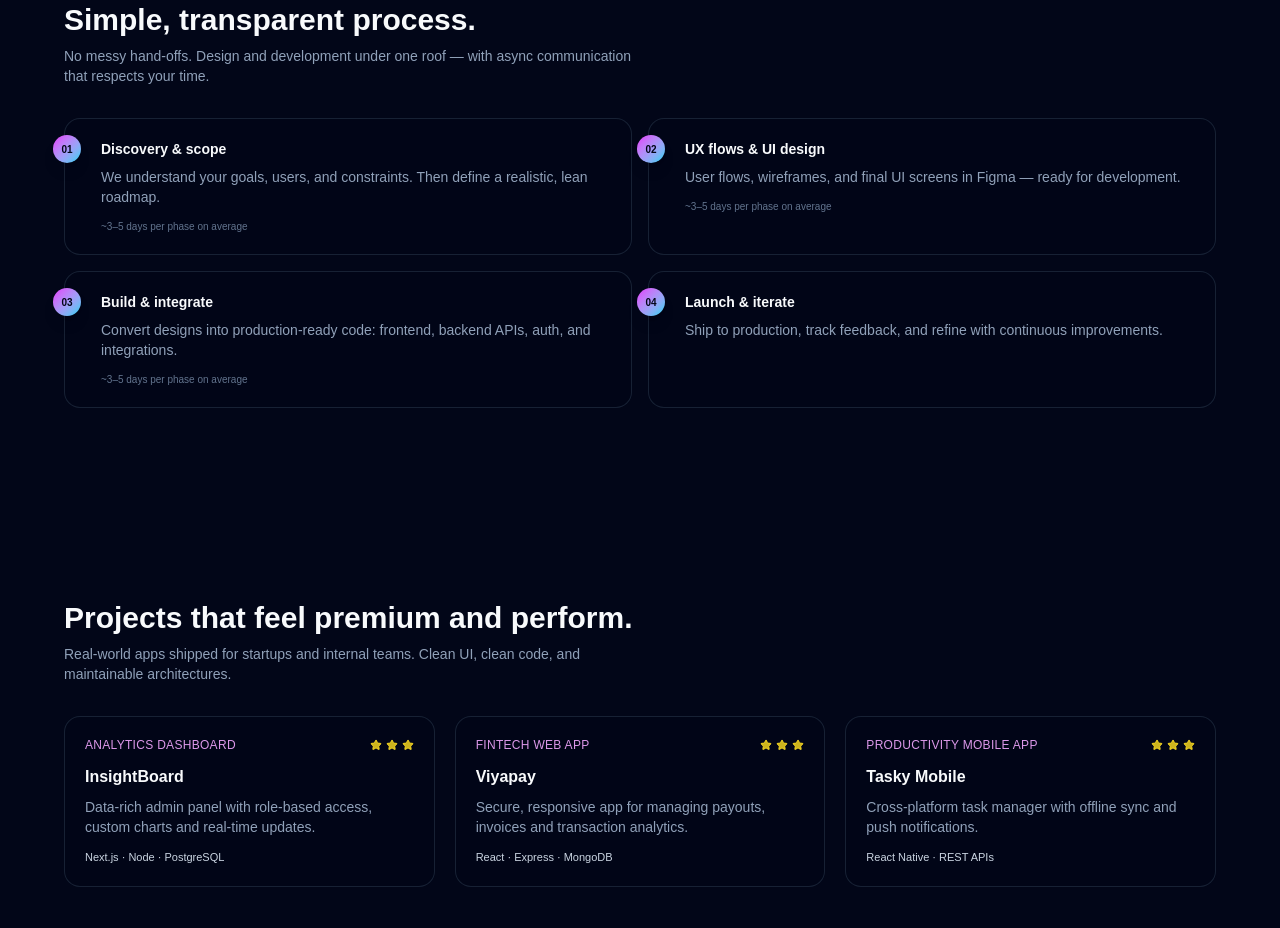
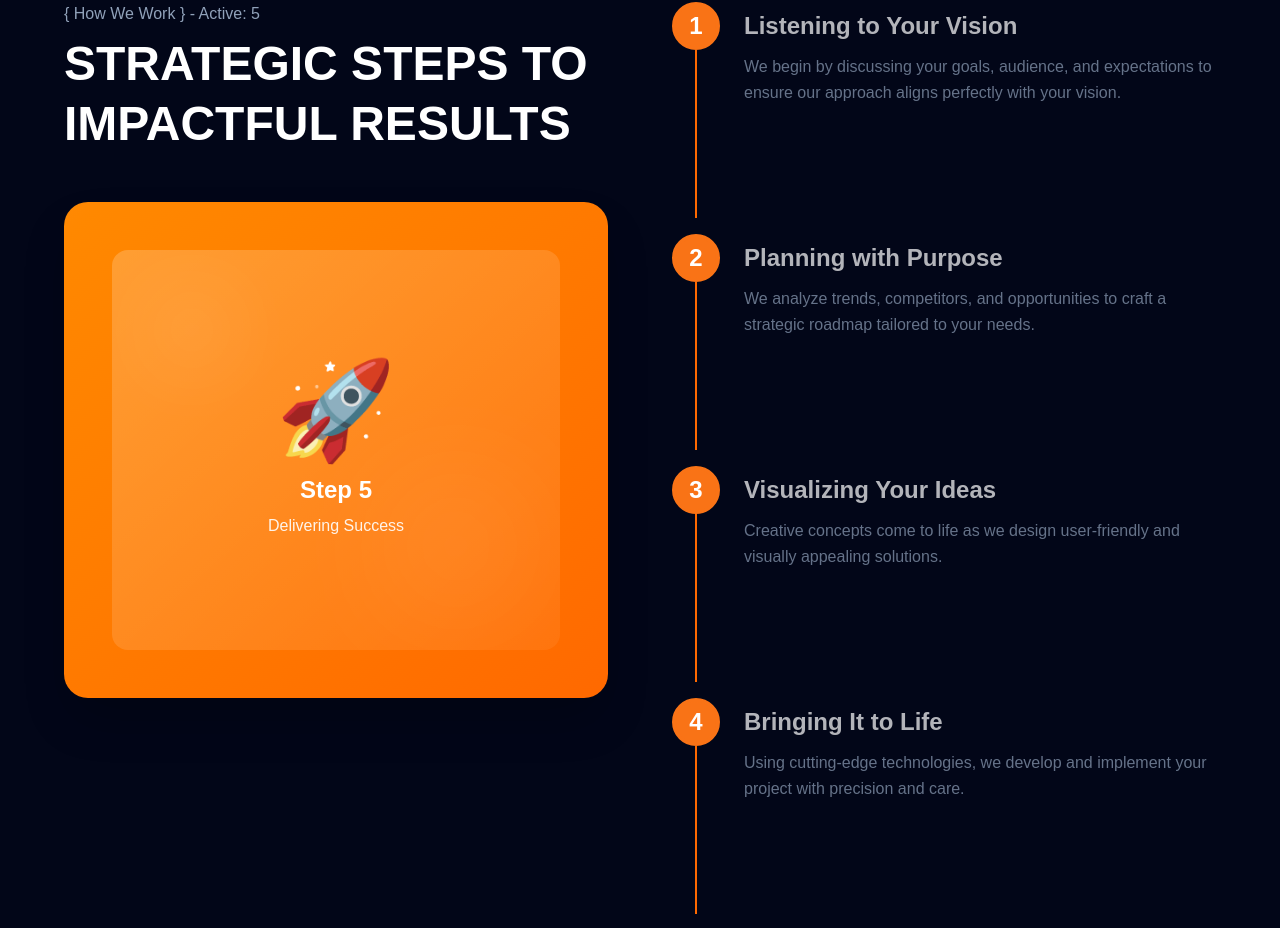
Before and after one commit to viyainfo/portfolio, a Next.js app: page / in a window 1280 px wide. Shown: the part 4878-5806 px from the top of the page. Built offline with nearby package versions, Linux system fonts and the light colour scheme.

Commit message:
feat: enhance Process section with dynamic step tracking, improved layout, and animated visuals

```diff
--- a/components/sections/Process.tsx
+++ b/components/sections/Process.tsx
@@ -1,79 +1,252 @@
 "use client";
 
-import { motion } from "framer-motion";
+import { motion, useScroll, useTransform, useInView, AnimatePresence } from "framer-motion";
 import { Section } from "@/components/layout/Section";
 import { fadeUp, staggerContainer } from "@/lib/motion";
+import Image from "next/image";
+import { useRef, useState, useEffect } from "react";
 
 export function Process() {
+  const containerRef = useRef<HTMLDivElement>(null);
+  const [activeStep, setActiveStep] = useState(1);
+  const [isSticky, setIsSticky] = useState(true);
+
+  console.log('Current activeStep:', activeStep);
+
+  const { scrollYProgress } = useScroll({
+    target: containerRef,
+    offset: ["start center", "end center"]
+  });
+
+  // Refs for each step
+  const step1Ref = useRef(null);
+  const step2Ref = useRef(null);
+  const step3Ref = useRef(null);
+  const step4Ref = useRef(null);
+  const step5Ref = useRef(null);
+  const endTriggerRef = useRef(null);
+
+  const step1InView = useInView(step1Ref, {
+    margin: "-100px 0px -60% 0px"
+  });
+  const step2InView = useInView(step2Ref, {
+    margin: "-100px 0px -60% 0px"
+  });
+  const step3InView = useInView(step3Ref, {
+    margin: "-100px 0px -60% 0px"
+  });
+  const step4InView = useInView(step4Ref, {
+    margin: "-100px 0px -60% 0px"
+  });
+  const step5InView = useInView(step5Ref, {
+    margin: "-100px 0px -60% 0px"
+  });
+
+  // Detect when scrolled past step 5
+  const endTriggerInView = useInView(endTriggerRef, {
+    margin: "-100px 0px -60% 0px"
+  });
+
+  // Update active step based on which step is in view (immediate sync)
+  useEffect(() => {
+    console.log('Steps in view:', { step1InView, step2InView, step3InView, step4InView, step5InView });
+    console.log('Current activeStep:', activeStep);
+
+    if (step5InView) {
+      console.log('Setting activeStep to 5');
+      setActiveStep(5);
+    } else if (step4InView) {
+      console.log('Setting activeStep to 4');
+      setActiveStep(4);
+    } else if (step3InView) {
+      console.log('Setting activeStep to 3');
+      setActiveStep(3);
+    } else if (step2InView) {
+      console.log('Setting activeStep to 2');
+      setActiveStep(2);
+    } else if (step1InView) {
+      console.log('Setting activeStep to 1');
+      setActiveStep(1);
+    }
+  }, [step1InView, step2InView, step3InView, step4InView, step5InView, activeStep]);
+
+  // Release sticky ONLY when scrolled past step 5 and end trigger is visible
+  useEffect(() => {
+   if (activeStep <= 5) {
+      setIsSticky(true);
+    }
+  }, [endTriggerInView, activeStep]);
+
   const steps = [
     {
-      step: "01",
-      title: "Discovery & scope",
-      desc: "We understand your goals, users, and constraints. Then define a realistic, lean roadmap.",
+      number: "1",
+      title: "Listening to Your Vision",
+      desc: "We begin by discussing your goals, audience, and expectations to ensure our approach aligns perfectly with your vision.",
+      icon: "👂",
+      color: "from-blue-400 to-blue-500",
+      ref: step1Ref,
     },
     {
-      step: "02",
-      title: "UX flows & UI design",
-      desc: "User flows, wireframes, and final UI screens in Figma — ready for development.",
+      number: "2",
+      title: "Planning with Purpose",
+      desc: "We analyze trends, competitors, and opportunities to craft a strategic roadmap tailored to your needs.",
+      icon: "📋",
+      color: "from-purple-400 to-purple-500",
+      ref: step2Ref,
     },
     {
-      step: "03",
-      title: "Build & integrate",
-      desc: "Convert designs into production-ready code: frontend, backend APIs, auth, and integrations.",
+      number: "3",
+      title: "Visualizing Your Ideas",
+      desc: "Creative concepts come to life as we design user-friendly and visually appealing solutions.",
+      icon: "🎨",
+      color: "from-pink-400 to-pink-500",
+      ref: step3Ref,
     },
     {
-      step: "04",
-      title: "Launch & iterate",
-      desc: "Ship to production, track feedback, and refine with continuous improvements.",
+      number: "4",
+      title: "Bringing It to Life",
+      desc: "Using cutting-edge technologies, we develop and implement your project with precision and care.",
+      icon: "⚙️",
+      color: "from-green-400 to-green-500",
+      ref: step4Ref,
+    },
+    {
+      number: "5",
+      title: "Delivering Success",
+      desc: "After a seamless launch, we provide ongoing support and optimization to ensure long-term success.",
+      icon: "🚀",
+      color: "from-orange-400 to-orange-500",
+      ref: step5Ref,
     },
   ];
 
   return (
     <Section id="process">
-      <motion.div
-        initial="hidden"
-        whileInView="visible"
-        viewport={{ once: true, margin: "-80px" }}
-        variants={staggerContainer}
+      <div ref={containerRef} className="grid lg:grid-cols-2 gap-12 lg:gap-16">
+        {/* LEFT COLUMN - Sticky Title & Animated Image */}
+        <div className={`self-start transition-all duration-300 ${isSticky ? 'lg:sticky lg:top-24' : 'lg:relative'}`}>
+          <div>
+            <div className="mb-8 lg:mb-12">
+              <p className="text-sm sm:text-base text-slate-400 mb-2">
+                &#123; How We Work &#125; - Active: {activeStep}
+              </p>
+              <h2 className="text-3xl sm:text-4xl lg:text-5xl font-bold text-white leading-tight">
+                STRATEGIC STEPS TO
+                <br />
+                IMPACTFUL RESULTS
+              </h2>
+            </div>
+
+            {/* Animated Image Container */}
+            <div className="relative">
+              <div
+                className={`relative rounded-3xl overflow-hidden bg-gradient-to-br ${
+                  steps[activeStep - 1]?.color || 'from-orange-400 to-orange-500'
+                } p-8 sm:p-10 lg:p-12 shadow-2xl transition-all duration-500`}
               >
-        <motion.div variants={fadeUp} custom={0} className="mb-8">
-          <h2 className="text-xl sm:text-2xl lg:text-3xl font-semibold text-slate-50">
-            Simple, transparent process.
-          </h2>
-          <p className="mt-2 text-sm text-slate-400 max-w-xl">
-            No messy hand-offs. Design and development under one roof — with
-            async communication that respects your time.
+                  <div className="w-full min-h-[300px] sm:min-h-[400px]" style={{ paddingBottom: '75%', position: 'relative' }}>
+                    {/* Add your images here based on step: */}
+                    {/* <Image src={`/images/process-step-${activeStep}.jpg`} alt={steps[activeStep - 1].title} fill className="object-cover rounded-2xl" /> */}
+
+                    {/* Dynamic Placeholder */}
+                    <div className="absolute inset-0 bg-gradient-to-br from-white/20 to-white/5 rounded-2xl flex items-center justify-center overflow-hidden">
+                      {/* Decorative Elements */}
+                      <div className="absolute top-10 left-10 w-20 h-20 bg-white/10 rounded-full blur-2xl" />
+                      <div className="absolute bottom-10 right-10 w-32 h-32 bg-white/10 rounded-full blur-3xl" />
+
+                      <div className="text-center text-white z-10 relative">
+                        <div className="text-7xl sm:text-8xl mb-4 transition-all duration-300">
+                          {steps[activeStep - 1]?.icon || '💡'}
+                        </div>
+                        <p className="text-xl sm:text-2xl font-bold">
+                          Step {activeStep}
                         </p>
-        </motion.div>
+                        <p className="text-sm sm:text-base opacity-90 mt-2 px-4">
+                          {steps[activeStep - 1]?.title || 'Loading...'}
+                        </p>
+                      </div>
+                    </div>
+                  </div>
+                </div>
+            </div>
+          </div>
+        </div>
 
-        <motion.div
-          variants={fadeUp}
-          custom={0.12}
-          className="grid gap-4 sm:grid-cols-2"
+        {/* RIGHT COLUMN - Steps with Animated Timeline */}
+        <div className="relative pb-32 lg:pb-96">
+          <div className="space-y-16 lg:space-y-32">
+            {steps.map((step, idx) => {
+              const isActive = activeStep === idx + 1;
+              const isPassed = activeStep > idx + 1;
+
+              return (
+                <div
+                  key={step.number}
+                  ref={step.ref}
+                  className="relative flex gap-6"
                 >
-          {steps.map((step, idx) => (
+                  {/* Timeline Line & Dot */}
+                  <div className="relative flex flex-col items-center">
+                    {/* Number Circle - Animated */}
                     <div
-              key={step.step}
-              className="relative rounded-2xl border border-slate-800/80 bg-slate-950/70 p-5"
+                      className="flex-shrink-0 w-12 h-12 rounded-full flex items-center justify-center z-10 relative border-4 transition-all duration-500"
+                      style={{
+                        backgroundColor: isActive || isPassed ? "rgb(249, 115, 22)" : "rgb(15, 23, 42)",
+                        borderColor: isActive || isPassed ? "rgb(249, 115, 22)" : "rgb(71, 85, 105)",
+                      }}
                     >
-              <div className="absolute -left-3 top-4 flex h-7 w-7 items-center justify-center rounded-full bg-gradient-to-br from-fuchsia-500 to-cyan-400 text-[10px] font-semibold text-slate-950 shadow-lg">
-                {step.step}
+                      <span
+                        className="text-2xl font-bold relative z-10 transition-colors duration-500"
+                        style={{
+                          color: isActive || isPassed ? "rgb(255, 255, 255)" : "rgb(148, 163, 184)",
+                        }}
+                      >
+                        {step.number}
+                      </span>
                     </div>
-              <h3 className="pl-4 text-sm font-semibold text-slate-50">
-                {step.title}
-              </h3>
-              <p className="mt-2 pl-4 text-xs sm:text-sm text-slate-400">
-                {step.desc}
-              </p>
+
+                    {/* Connecting Line - Animated Fill */}
                     {idx < steps.length - 1 && (
-                <div className="mt-3 pl-4 text-[10px] text-slate-500">
-                  ~3–5 days per phase on average
+                      <div className="absolute top-12 w-0.5 overflow-hidden"
+                           style={{ height: 'calc(100% + 4rem)' }}
+                      >
+                        {/* Background line */}
+                        <div className="absolute inset-0 bg-slate-700" />
+
+                        {/* Animated fill line */}
+                        <div
+                          className="absolute inset-0 bg-orange-500 origin-top transition-transform duration-500"
+                          style={{
+                            transform: isPassed ? 'scaleY(1)' : 'scaleY(0)',
+                          }}
+                        />
                       </div>
                     )}
                   </div>
-          ))}
-        </motion.div>
-      </motion.div>
+
+                  {/* Content - Animated */}
+                  <div
+                    className="flex-1 pt-2 transition-opacity duration-500"
+                    style={{
+                      opacity: isActive ? 1 : isPassed ? 0.7 : 0.4,
+                    }}
+                  >
+                    <h3 className="text-xl sm:text-2xl font-bold text-white mb-3">
+                      {step.title}
+                    </h3>
+                    <p className="text-sm sm:text-base text-slate-400 leading-relaxed">
+                      {step.desc}
+                    </p>
+                  </div>
+                </div>
+              );
+            })}
+          </div>
+
+          {/* End trigger - invisible element to detect when scrolled past step 5 */}
+          <div ref={endTriggerRef} className="h-96" />
+        </div>
+      </div>
     </Section>
   );
 }
```
Lines whose indentation alone changed are shown as unchanged.
